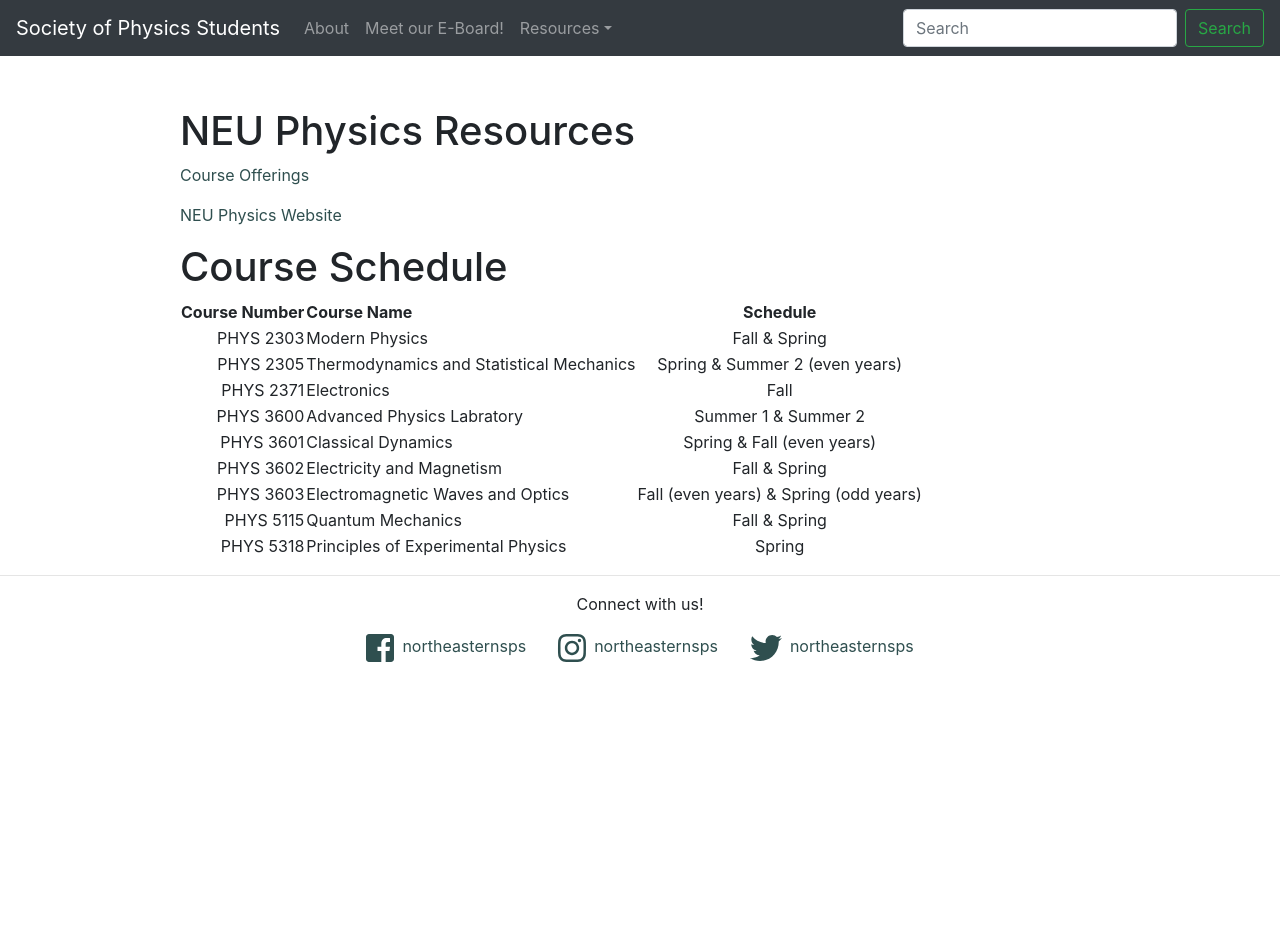
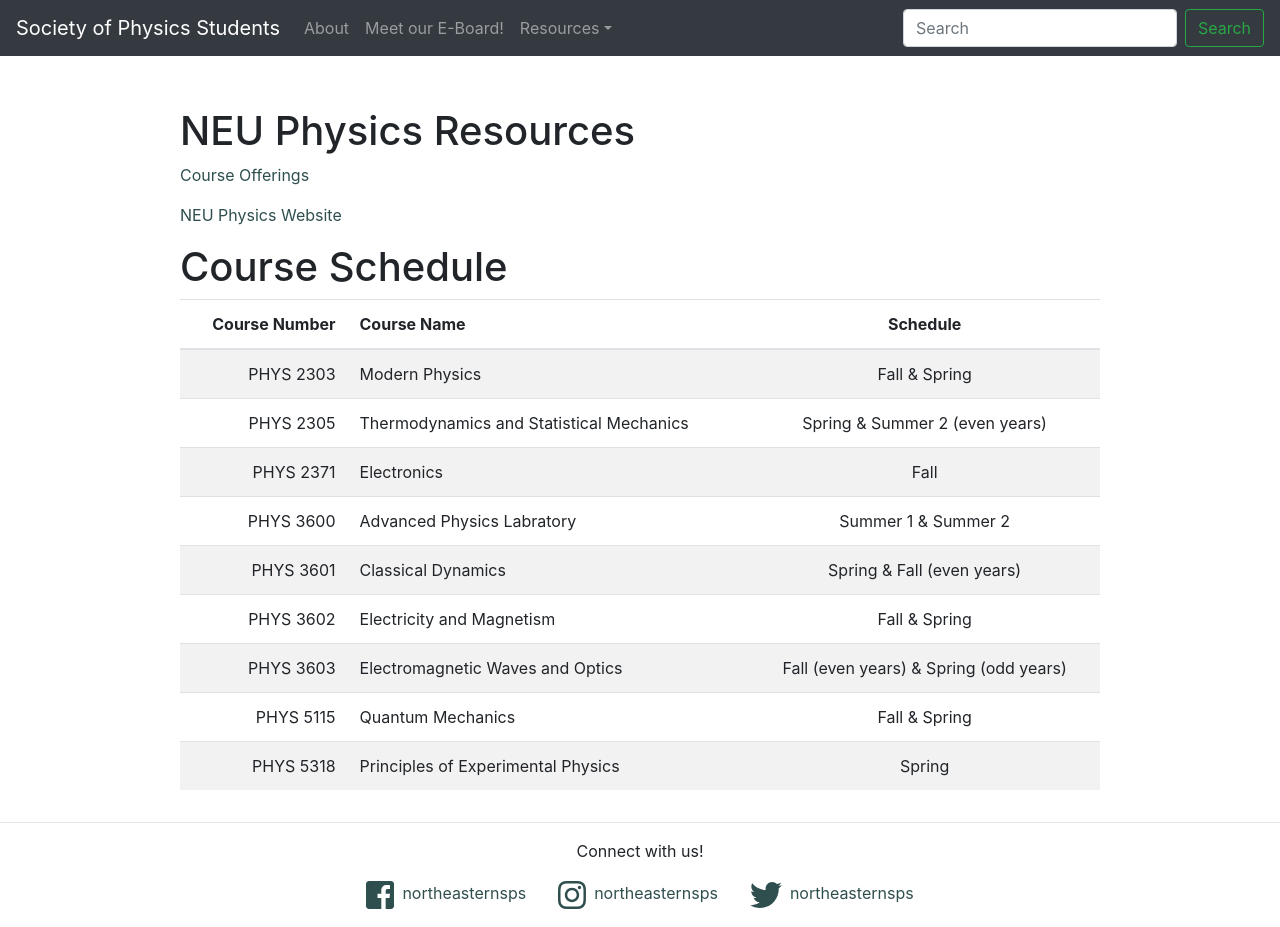
Before and after one commit to vegajustin26/sps-website, a Jekyll site: the page built from res-neu.md, in a window 1280 px wide and 927 px high. Built offline with Jekyll 4.4.1, drawn with Linux system fonts in a browser that asks for light colours; nearby versions of some CDN libraries.

Commit message:
fix table missing styling

```diff
--- a/res-neu.md
+++ b/res-neu.md
@@ -22,3 +22,4 @@ tags: resources
 | PHYS 3603     | Electromagnetic Waves and Optics          | Fall (even years) & Spring (odd years)    |
 | PHYS 5115     | Quantum Mechanics                         | Fall & Spring                             |
 | PHYS 5318     | Principles of Experimental Physics        | Spring                                    |
+{:.table .table-striped}
```
